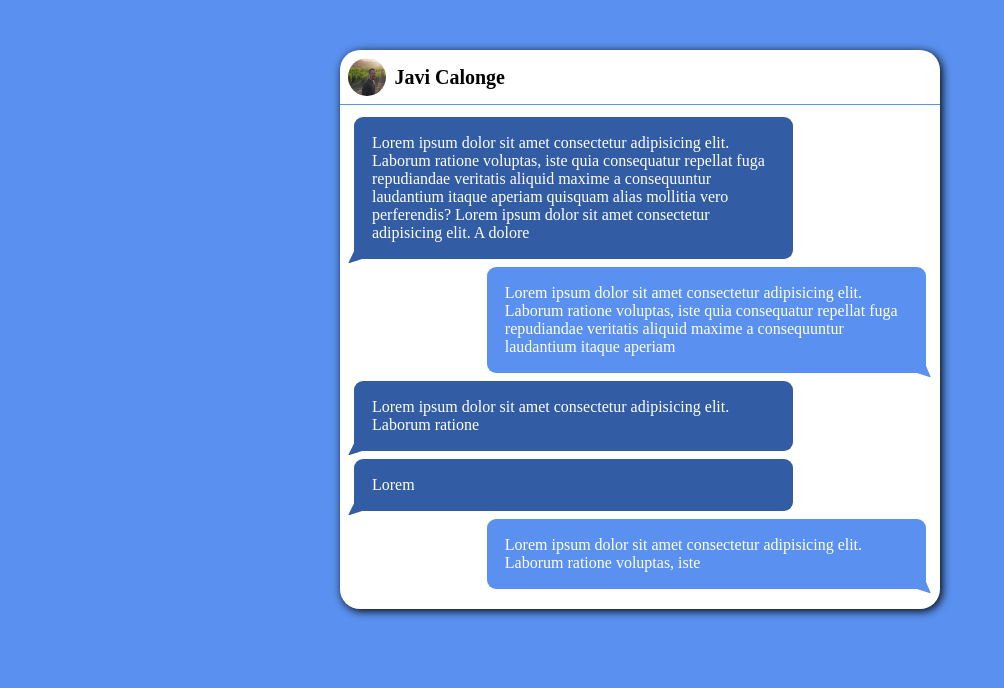
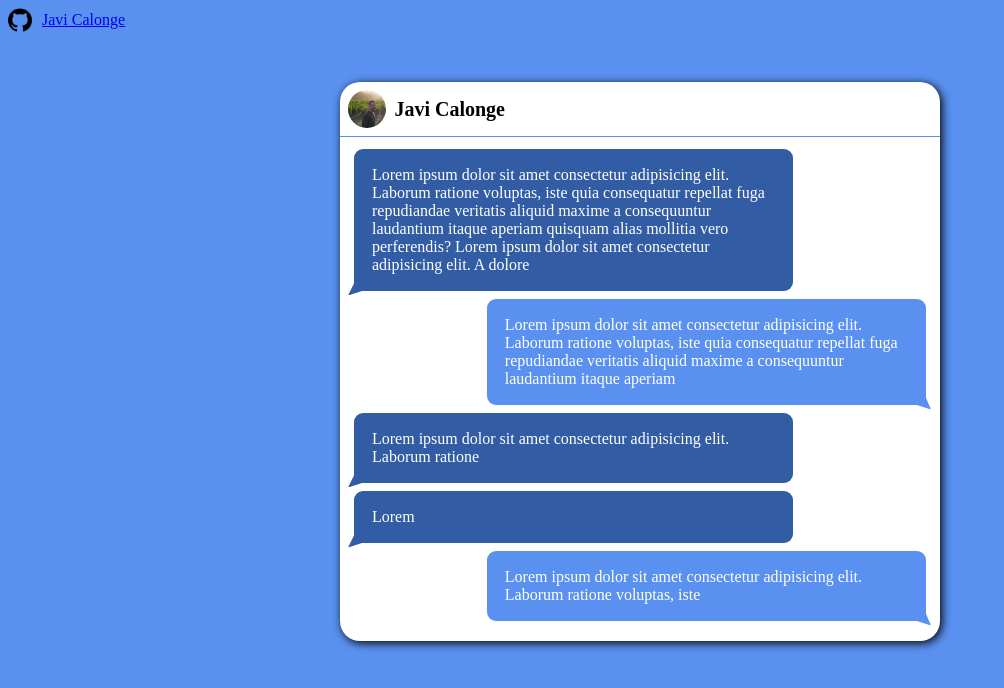
Before and after one commit to JaviCalonge/Chat-Box, a plain HTML site: page index.html in a window 1280 px wide. Shown: the whole page, without its empty margins (0-1004 px from the left). Drawn offline with nearby package versions, Linux system fonts and the light colour scheme.

Commit message:
Añadir enlace Github

```diff
--- a/index.html
+++ b/index.html
@@ -11,6 +11,12 @@
 </head>
 
 <body>
+
+  <a class="enlace" href="https://github.com/JaviCalonge" target="_blank" rel="noopener noreferrer">
+    <img src="github.png" alt="Icono Github" width="24">
+    <span>Javi Calonge</span>
+  </a>
+
   <div class="chat">
     <div class="chat__user">
       <img src="unnamed.png" alt="">
--- a/style.css
+++ b/style.css
@@ -1,14 +1,11 @@
-/* * {
-  box-sizing: border-box;
+body {
+  background-color: rgb(90, 145, 240);
 }
 
-body, div, img, span, p {
-  margin: 0;
-  padding: 0;
-} */
-
-body {
-  background-color: rgb(90, 145, 240);
+.enlace {
+  display: flex;
+  align-items: center;
+  gap: 10px;
 }
 
 .chat {
```
Also changed, not shown: github.png (added).
